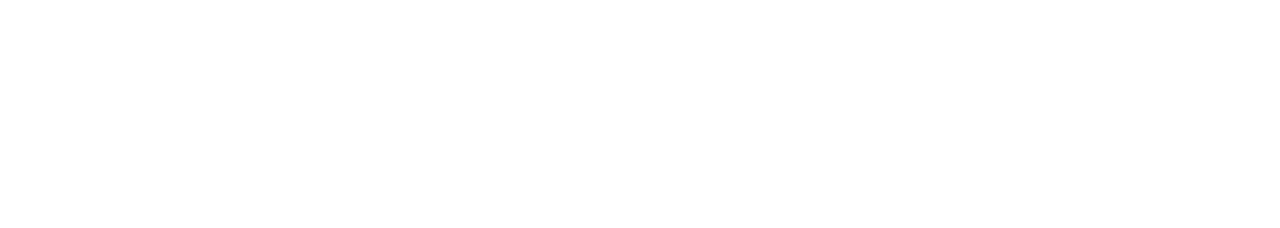
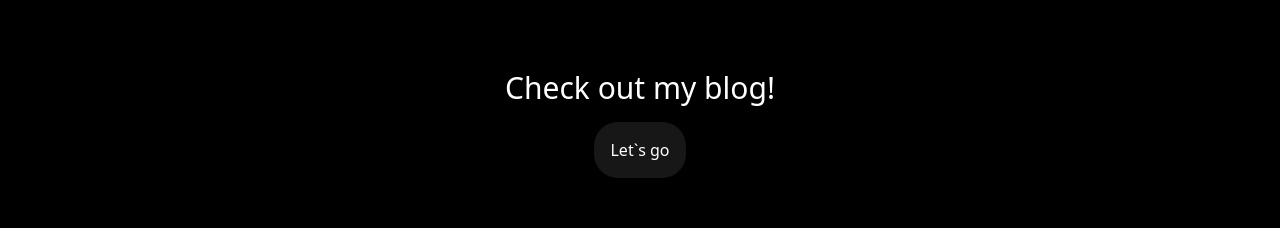
Before and after one commit to tapnisu/tapni.su, a Next.js app: page / in a window 1280 px wide. Shown: the part 1136-1364 px from the top of the page. Before the commit the page ends 956 px from the top, so only its background shows below. Built offline with nearby package versions, Linux system fonts and the light colour scheme; no server answers.

Commit message:
Added blog button to main page

```diff
--- a/pages/index.tsx
+++ b/pages/index.tsx
@@ -1,6 +1,7 @@
 import Footer from "@components/Footer";
 import GhRepo from "@components/GhRepo";
 import Head from "next/head";
+import Link from "next/link"
 import Navbar from "@components/NavBar";
 import type { NextPage } from "next";
 import useSwr from "swr";
@@ -61,6 +62,12 @@ const Index: NextPage = () => {
 						<GhRepo repo={repo} key={repo.id} />
 					))}
 				</div>
+
+				<div className="w-full h-screen flex flex-col flex-wrap content-center justify-center items-center">
+					<h1 className="text-3xl">Check out my blog!</h1>
+					<Link href="/blog" ><button className="bg-neutral-900 p-4 m-4 rounded-3xl">Let`s go</button></Link>
+				</div>
+
 			</main>
 
 			<Footer />
```
